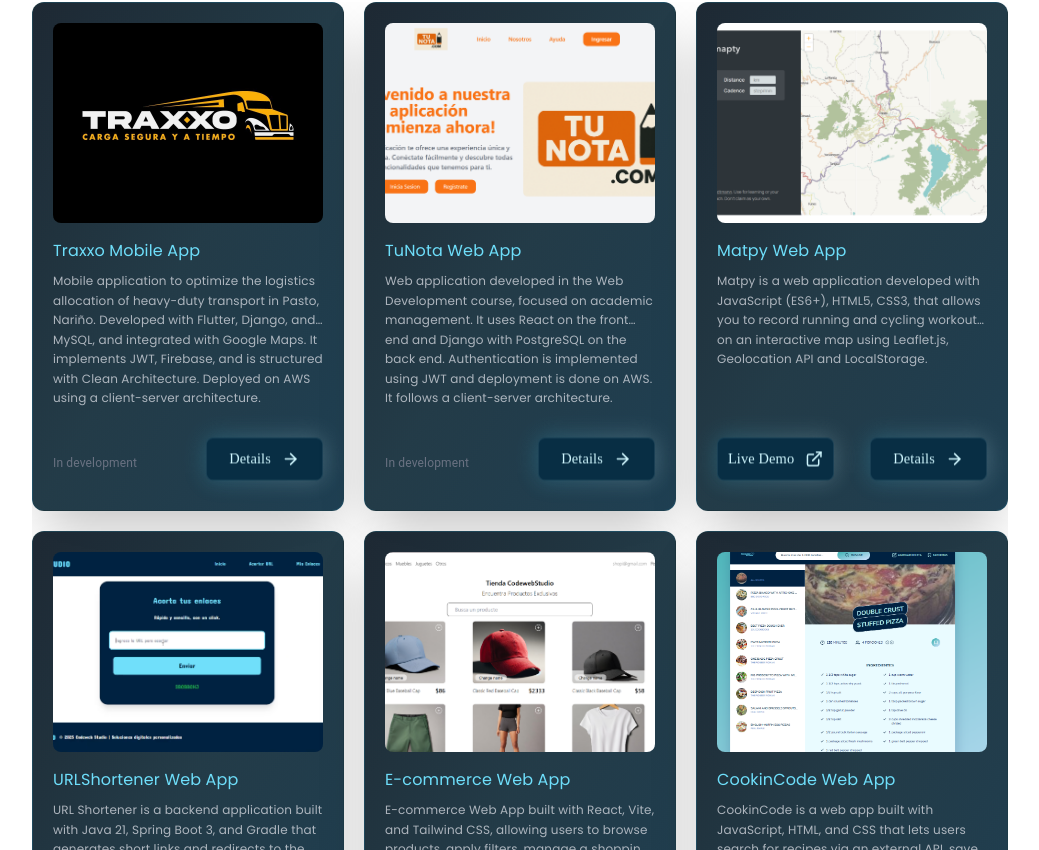
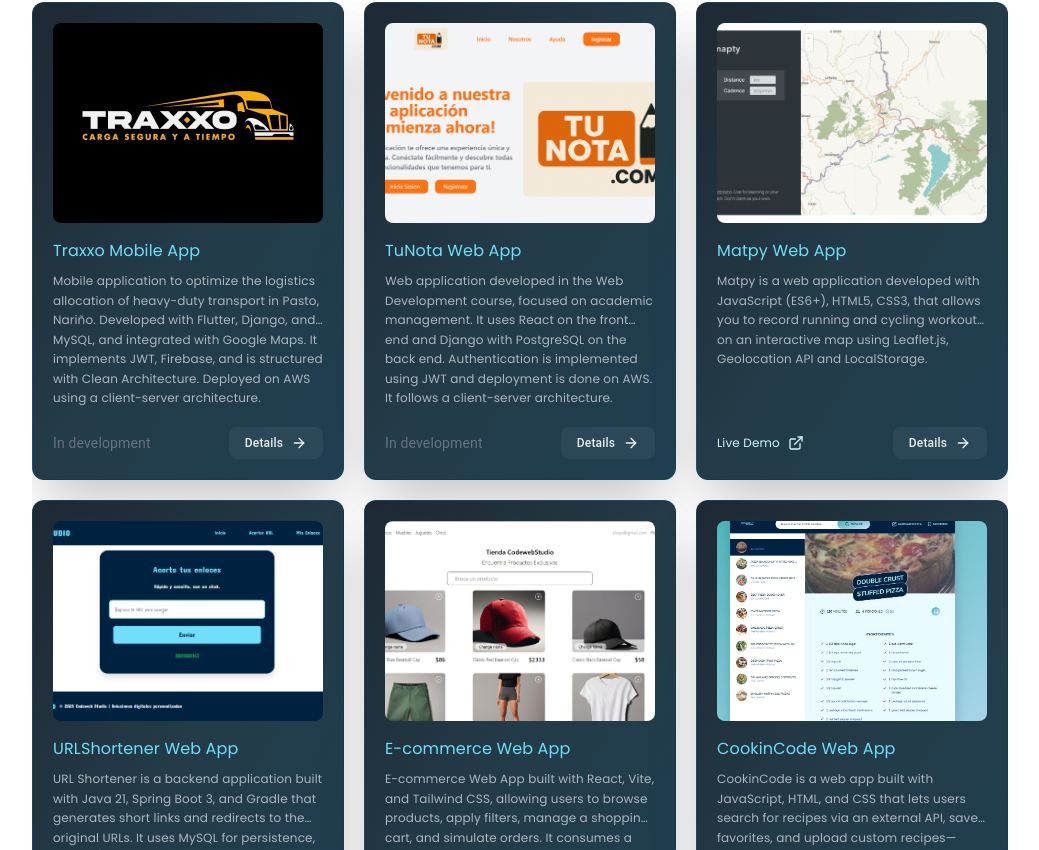
Before and after one commit to Diego-9612/Portafolio-Ing-Software-Diego-Guerrero, a Next.js app: page / in a window 1280 px wide. Shown: the part 1950-2800 px from the top of the page, without its empty margins (120-1159 px from the left). Built offline with nearby package versions, Linux system fonts and the light colour scheme; a web font is replaced by a local one.

Commit message:
Revert "Cambios en los botones"

```diff
--- a/package.json
+++ b/package.json
@@ -22,7 +22,7 @@
     "react-icons": "^5.5.0",
     "react-type-animation": "^3.2.0",
     "sweetalert2": "^11.22.0",
-    "swiper": "^12.1.3"
+    "swiper": "^11.2.6"
   },
   "devDependencies": {
     "@eslint/eslintrc": "^3",
--- a/src/components/CardProject.jsx
+++ b/src/components/CardProject.jsx
@@ -3,7 +3,6 @@
 import React from 'react';
 import Link from 'next/link';
 import { ExternalLink, ArrowRight } from 'lucide-react';
-import { CTAButton } from './ComponentsMemo';
 
 function CardProject ({ Img, Title, Description, Link: ProjectLink, LinkGitHub: Github }) {
 
@@ -44,29 +43,35 @@ function CardProject ({ Img, Title, Description, Link: ProjectLink, LinkGitHub:
                             {Description}
                         </p>
 
-                        <div className="pt-4 flex flex-wrap items-center justify-between gap-2">
+                        <div className="pt-2 flex text-xs items-center justify-between">
                             {ProjectLink ? (
-                                <CTAButton
+                                <a
                                     href={ProjectLink}
+                                    target="_blank"
+                                    rel="noopener noreferrer"
                                     onClick={handleLiveDemo}
-                                    text="Live Demo"
-                                    icon={ExternalLink}
-                                    className="w-[110px] md:w-[130px] scale-90 origin-left"
-                                />
+                                    className="inline-flex items-center space-x-2 text-blue-medium hover:text-blue-light transition-colors duration-200"
+                                >
+                                    <span className="text-xs font-paragraph">Live Demo</span>
+                                    <ExternalLink className="w-4 h-4" />
+                                </a>
                             ) : (
-                                <span className="text-gray-500 text-xs">In development</span>
+                                <span className="text-gray-500 text-sm">In development</span>
                             )}
 
                             {Github ? (
-                                <CTAButton
+                                <a
                                     href={Github}
+                                    target='_blank'
+                                    rel="noopener noreferrer"
                                     onClick={handleDetails}
-                                    text="Details"
-                                    icon={ArrowRight}
-                                    className="w-[110px] md:w-[130px] scale-90 origin-right"
-                                />
+                                    className="inline-flex items-center space-x-2 px-4 py-2 rounded-lg bg-white/5 hover:bg-white/10 text-white/90 transition-all duration-200 hover:scale-105 active:scale-95 focus:outline-none focus:ring-2 focus:ring-purple-500/50"
+                                >
+                                    <span className="text-xs font-medium">Details</span>
+                                    <ArrowRight className="w-4 h-4" />
+                                </a>
                             ) : (
-                                <span className="text-gray-500 text-xs">Details Not Available</span>
+                                <span className="text-gray-500 text-sm">Details Not Available</span>
                             )}
                         </div>
                     </div>
--- a/src/components/ComponentsMemo.jsx
+++ b/src/components/ComponentsMemo.jsx
@@ -23,43 +23,22 @@ const MainTitle = memo(() => (
     </div>
 ));
 
-const CTAButton = memo(({ href, text, icon: Icon, onClick, type = "button", disabled, className, color = "blue" }) => {
-    const isRed = color === "red";
-    const bgGradient = isRed ? "from-red-500 to-red-700" : "from-blue-white to-blue-medium";
-    const bgHoverGradient = isRed ? "from-red-500/10 to-red-700/10" : "from-blue-white-radio/10 to-blue-medium/10";
-    const textStyle = isRed ? "text-red-500" : "bg-blue-medium bg-clip-text text-transparent";
-    const iconColor = isRed ? "text-red-500" : "text-blue-medium";
-    const borderColor = isRed ? "border-red-500/10" : "border-blue-medium/10";
-
-    const content = (
-        <button
-            type={type}
-            onClick={onClick}
-            disabled={disabled}
-            className={`group relative ${className || 'w-[160px]'} ${disabled ? "opacity-50 cursor-not-allowed" : ""}`}
-        >
-            <div className={`absolute -inset-0.5 bg-gradient-to-r ${bgGradient} rounded-xl opacity-20 blur-md ${disabled ? "" : "group-hover:opacity-90"} transition-all duration-700`}></div>
-            <div className={`relative h-11 md:h-12 bg-blue-black dark:bg-bg-dark backdrop-blur-xl rounded-lg border ${borderColor} leading-none overflow-hidden`}>
-                <div className={`absolute inset-0 scale-x-0 ${disabled ? "" : "group-hover:scale-x-100"} origin-left transition-transform duration-500 bg-gradient-to-r ${bgHoverGradient}`}></div>
-                <span className="absolute inset-0 flex items-center justify-center gap-2 md:gap-3 text-sm md:text-base group-hover:gap-3 transition-all duration-300 px-2 cursor-pointer">
-                    <span className={`${textStyle} font-subtitle z-10 text-center whitespace-nowrap`}>
+const CTAButton = memo(({ href, text, icon: Icon }) => (
+    <a href={href}>
+        <button className="group relative w-[160px]">
+            <div className="absolute -inset-0.5 bg-gradient-to-r from-blue-white to-blue-medium rounded-xl opacity-20 blur-md group-hover:opacity-90 transition-all duration-700"></div>
+            <div className="relative h-11 md:h-12 bg-blue-black dark:bg-bg-dark backdrop-blur-xl rounded-lg border border-blue-medium/10 leading-none overflow-hidden">
+                <div className="absolute inset-0 scale-x-0 group-hover:scale-x-100 origin-left transition-transform duration-500 bg-gradient-to-r from-blue-white-radio/10 to-blue-medium/10"></div>
+                <span className="cursor-pointer absolute inset-0 flex items-center justify-center gap-3 text-base group-hover:gap-3 transition-all duration-300">
+                    <span className="bg-blue-medium bg-clip-text text-transparent font-subtitle z-10">
                         {text}
                     </span>
-                    {Icon && <Icon className={`w-4 h-4 md:w-5 md:h-5 flex-shrink-0 ${iconColor} ${text === 'Contact' ? 'group-hover:translate-x-1' : 'group-hover:rotate-45'} transform transition-all duration-300 z-10`} />}
+                    <Icon className={`w-5 h-5 text-blue-medium ${text === 'Contact' ? 'group-hover:translate-x-1' : 'group-hover:rotate-45'} transform transition-all duration-300 z-10`} />
                 </span>
             </div>
         </button>
-    );
-
-    if (href) {
-        return (
-            <a href={href} className="flex-shrink-0" target={href.startsWith('http') ? "_blank" : undefined} rel={href.startsWith('http') ? "noopener noreferrer" : undefined}>
-                {content}
-            </a>
-        );
-    }
-    return content;
-});
+    </a>
+));
 
 const SocialLink = memo(({ icon: Icon, link }) => (
     <a href={link} target="_blank" rel="noopener noreferrer">
--- a/src/components/ToggleButton.jsx
+++ b/src/components/ToggleButton.jsx
@@ -1,15 +1,29 @@
 'use client';
-import { CTAButton } from './ComponentsMemo';
-import { ChevronDown, ChevronUp } from 'lucide-react';
-
 function ToggleButton({ onClick, isShowingMore }) {
     return (
-        <CTAButton
+        <button
             onClick={onClick}
-            text={isShowingMore ? "See Less" : "See More"}
-            icon={isShowingMore ? ChevronUp : ChevronDown}
-            className="w-auto"
-        />
+            className="px-3 py-1.5 h-10 text-slate-300 hover:text-blue-white text-sm font-medium transition-all duration-300 ease-in-out flex items-center gap-2 bg-white/5 hover:bg-white/10 rounded-md border border-white/10 hover:border-blue-white backdrop-blur-sm group relative overflow-hidden"
+        >
+            <span className="relative z-10 flex items-center gap-2">
+                {isShowingMore ? "See Less" : "See More"}
+                <svg
+                    xmlns="http://www.w3.org/2000/svg"
+                    width="16"
+                    height="16"
+                    viewBox="0 0 24 24"
+                    fill="none"
+                    stroke="currentColor"
+                    strokeWidth="2"
+                    strokeLinecap="round"
+                    strokeLinejoin="round"
+                    className={`transition-transform duration-300 ${isShowingMore ? "group-hover:-translate-y-0.5" : "group-hover:translate-y-0.5"}`}
+                >
+                    <polyline points={isShowingMore ? "18 15 12 9 6 15" : "6 9 12 15 18 9"}></polyline>
+                </svg>
+            </span>
+            <span className="absolute bottom-0 left-0 w-0 h-0.5 bg-blue-white transition-all duration-300 group-hover:w-full"></span>
+        </button>
     );
 }
 
--- a/src/pages/AboutMePage.jsx
+++ b/src/pages/AboutMePage.jsx
@@ -63,7 +63,7 @@ function AboutMePage() {
                         </h2>
 
                         <p className="text-sm md:text-base text-blue-black dark:text-gray-400 leading-relaxed pb-4 md:pb-0">
-                            Software Engineer currently working in QA and Automation. I have a strong background in software development and specialize in creating efficient automated testing solutions to ensure high-quality software delivery and seamless digital experiences.
+                            Environmental Engineer with advanced training in Software Engineering (final semester) and strong knowledge in fullstack web application development, focused on creating engaging and functional digital experiences tailored to the specific needs of each project.
                         </p>
 
                         <div className="flex flex-col md:flex-row items-center md:items-start gap-4 md:gap-4 md:px-0 w-full">
--- a/src/pages/ContactPage.jsx
+++ b/src/pages/ContactPage.jsx
@@ -5,7 +5,6 @@ import { Share2, User, Mail, MessageSquare, Send } from "lucide-react";
 import Swal from "sweetalert2";
 import { SocialLinks } from "../components/SocialLinks";
 import { Commentar } from "../components/Commentar";
-import { CTAButton } from "../components/ComponentsMemo";
 
 function ContactPage() {
   const [formData, setFormData] = useState({
@@ -138,13 +137,14 @@ function ContactPage() {
                   required
                 />
               </div>
-              <CTAButton
+              <button
                 type="submit"
                 disabled={isSubmitting}
-                className="w-full"
-                text={isSubmitting ? 'Sending...' : 'Send Message'}
-                icon={Send}
-              />
+                className="w-full bg-gradient-to-r from-blue-black text-sm to-blue-black-medium dark:to-blue-white-radio text-blue-medium py-4 rounded-xl font-paragraph transition-all duration-300 hover:scale-[1.02] hover:shadow-lg hover:shadow-[#6366f1]/20 active:scale-[0.98] flex items-center justify-center gap-2 disabled:opacity-50 disabled:cursor-not-allowed disabled:hover:scale-100"
+              >
+                <Send className="w-4 h-4" />
+                {isSubmitting ? 'Sending...' : 'Send Message'}
+              </button>
             </form>
 
             <div className="mt-10 pt-6 border-t border-white/10 flex justify-center space-x-6">
```
Also changed, not shown: src/components/Commentar.jsx (+20 -18 lines), 2 other files (tests, documents, lock files or other folders).
